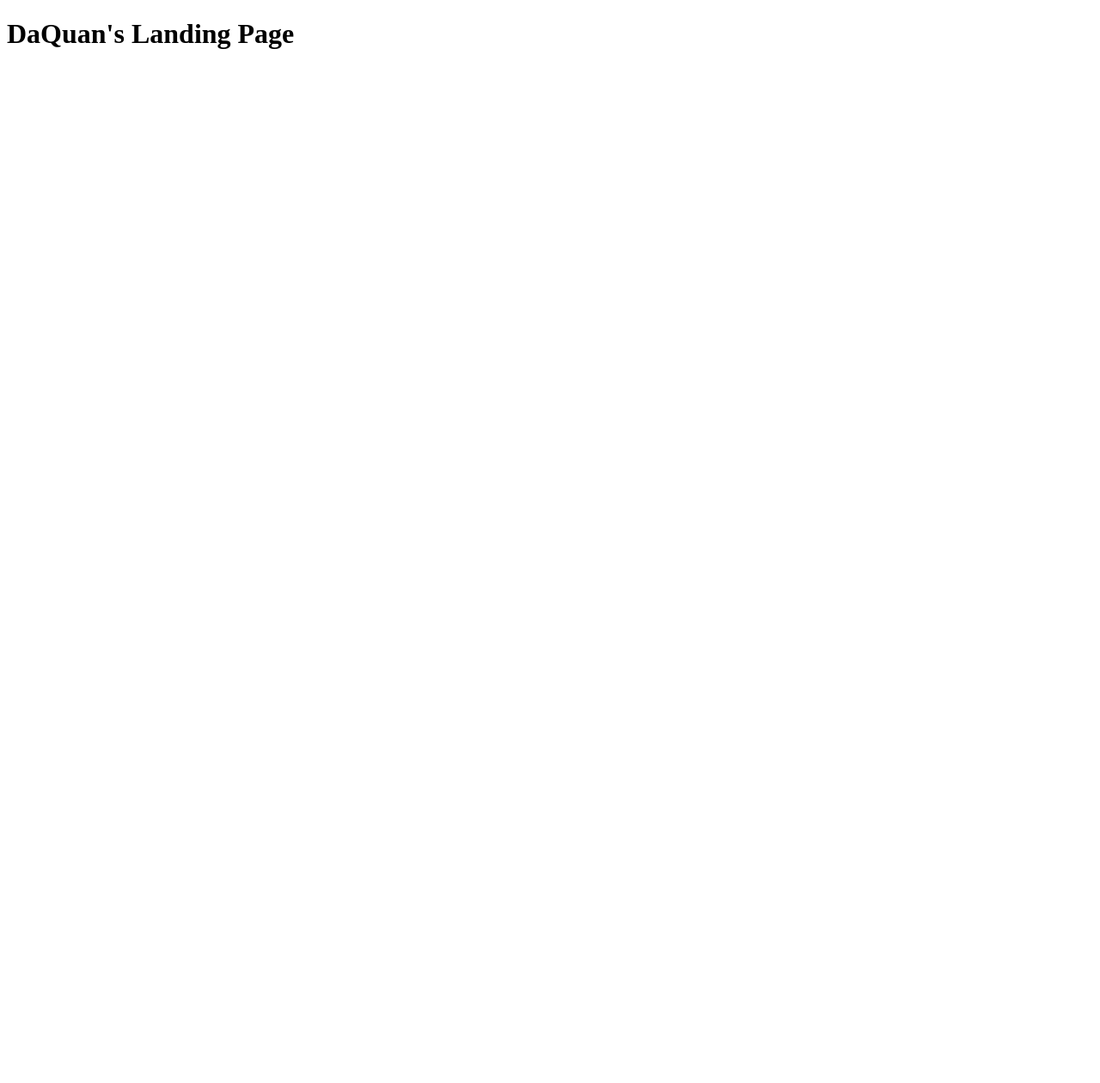
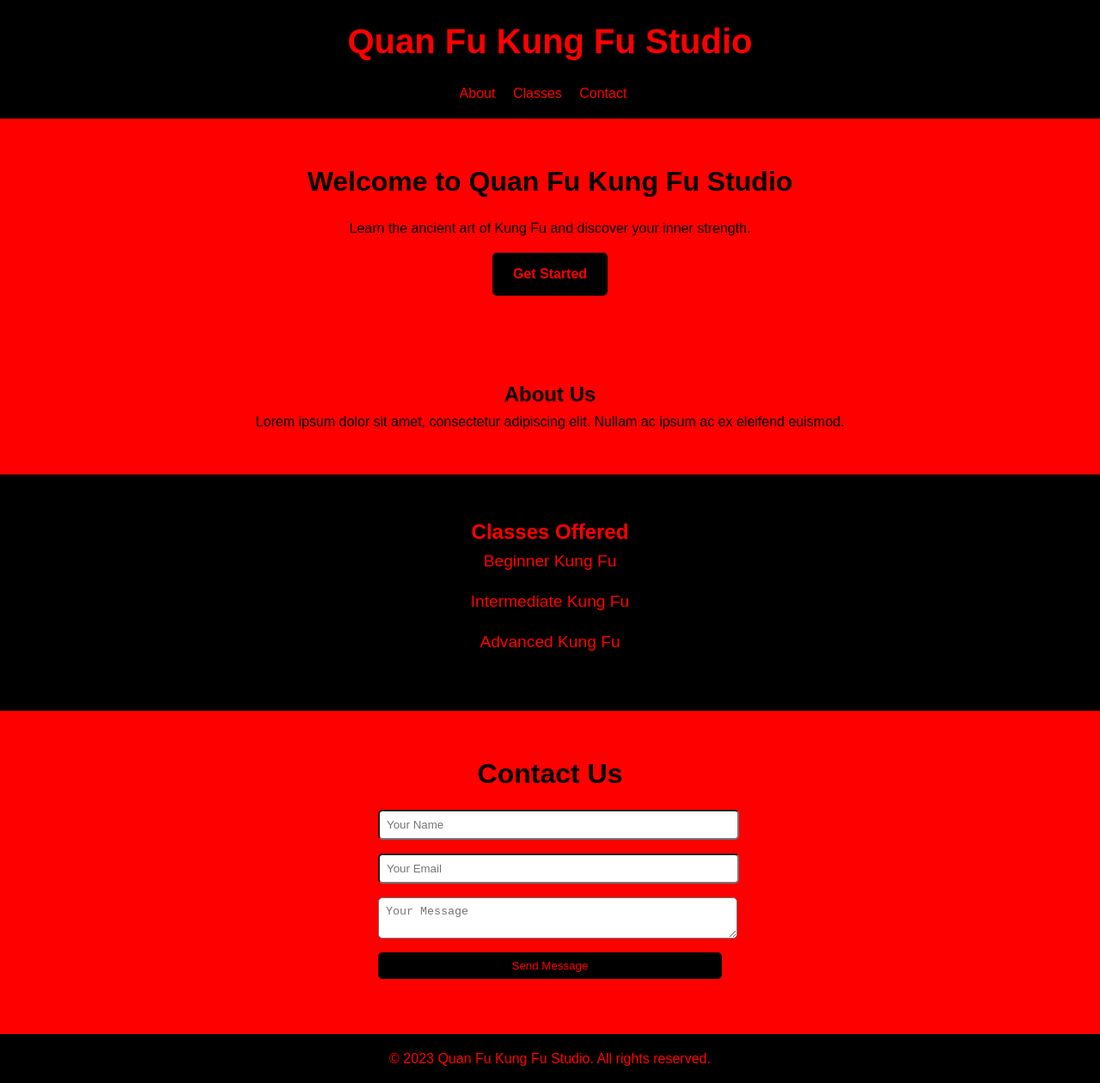
Before and after one commit to daquancartwright/deployment-lab, a website: page public/index.html in a window 1280 px wide. Shown: the whole page at 86% size. Before the commit the page ends 800 px from the top, so only its background shows below. Drawn offline with Linux system fonts and the light colour scheme.

Commit message:
html/css update 1

```diff
--- a/public/index.html
+++ b/public/index.html
@@ -1,12 +1,58 @@
 <!DOCTYPE html>
 <html lang="en">
 <head>
-    <meta charset="UTF-8">
-    <meta name="viewport" content="width=device-width, initial-scale=1.0">
-    <title>Document</title>
+  <meta charset="UTF-8">
+  <meta name="viewport" content="width=device-width, initial-scale=1.0">
+  <title>Quan Fu Kung Fu Studio</title>
+  <link rel="stylesheet" href="styles.css">
 </head>
 <body>
-    <h1>DaQuan's Landing Page</h1>
-
+  <header>
+    <h1>Quan Fu Kung Fu Studio</h1>
+    <nav>
+      <ul>
+        <li><a href="#about">About</a></li>
+        <li><a href="#classes">Classes</a></li>
+        <li><a href="#contact">Contact</a></li>
+      </ul>
+    </nav>
+  </header>
+  <section id="hero">
+    <div class="hero-content">
+      <h2>Welcome to Quan Fu Kung Fu Studio</h2>
+      <p>Learn the ancient art of Kung Fu and discover your inner strength.</p>
+      <a href="#contact" class="cta-btn">Get Started</a>
+    </div>
+  </section>
+  <section id="about">
+    <div class="about-content">
+      <h2>About Us</h2>
+      <p>Lorem ipsum dolor sit amet, consectetur adipiscing elit. Nullam ac ipsum ac ex eleifend euismod.</p>
+    </div>
+  </section>
+  <section id="classes">
+    <div class="classes-content">
+      <h2>Classes Offered</h2>
+      <ul>
+        <li>Beginner Kung Fu</li>
+        <li>Intermediate Kung Fu</li>
+        <li>Advanced Kung Fu</li>
+      </ul>
+    </div>
+  </section>
+  <section id="contact">
+    <div class="contact-content">
+      <h2>Contact Us</h2>
+      <form action="#" method="post">
+        <input type="text" name="name" placeholder="Your Name" required>
+        <input type="email" name="email" placeholder="Your Email" required>
+        <textarea name="message" placeholder="Your Message" required></textarea>
+        <button type="submit">Send Message</button>
+      </form>
+    </div>
+  </section>
+  <footer>
+    <p>&copy; 2023 Quan Fu Kung Fu Studio. All rights reserved.</p>
+  </footer>
 </body>
 </html>
--- a/public/styles.css
+++ b/public/styles.css
@@ -0,0 +1,132 @@
+/* Reset some default styles */
+body, h1, h2, h3, p, ul, li {
+    margin: 0;
+    padding: 0;
+  }
+
+  body {
+    font-family: 'Arial', sans-serif;
+    line-height: 1.6;
+  }
+
+  header {
+    background-color: black;
+    color: red;
+    padding: 1rem;
+    text-align: center;
+  }
+
+  header h1 {
+    font-size: 2.5rem;
+    margin-bottom: 1rem;
+    font-family: 'JapaneseFont', sans-serif;
+  }
+
+  nav ul {
+    list-style: none;
+  }
+
+  nav ul li {
+    display: inline;
+    margin-right: 1rem;
+  }
+
+  nav ul li a {
+    text-decoration: none;
+    color: red;
+  }
+
+  #hero {
+    background-color: red;
+    color: black;
+    padding: 3rem 1rem;
+    text-align: center;
+  }
+
+  .hero-content {
+    max-width: 600px;
+    margin: 0 auto;
+  }
+
+  .hero-content h2 {
+    font-size: 2rem;
+    margin-bottom: 1rem;
+    font-family: 'JapaneseFont', sans-serif;
+  }
+
+  .cta-btn {
+    display: inline-block;
+    background-color: black;
+    color: red;
+    padding: 0.75rem 1.5rem;
+    margin-top: 1rem;
+    text-decoration: none;
+    font-weight: bold;
+    border-radius: 5px;
+  }
+
+  #about {
+    background-color: red;
+    color: black;
+    padding: 3rem 1rem;
+    text-align: center;
+  }
+
+  #classes {
+    background-color: black;
+    color: red;
+    padding: 3rem 1rem;
+    text-align: center;
+  }
+
+  #classes ul {
+    list-style: none;
+  }
+
+  #classes ul li {
+    font-size: 1.2rem;
+    margin-bottom: 1rem;
+    font-family: 'JapaneseFont', sans-serif;
+  }
+
+  #contact {
+    background-color: red;
+    color: black;
+    padding: 3rem 1rem;
+    text-align: center;
+  }
+
+  .contact-content {
+    max-width: 400px;
+    margin: 0 auto;
+  }
+
+  .contact-content h2 {
+    font-size: 2rem;
+    margin-bottom: 1rem;
+    font-family: 'JapaneseFont', sans-serif;
+  }
+
+  .contact-content form input,
+  .contact-content form textarea,
+  .contact-content form button {
+    display: block;
+    width: 100%;
+    margin-bottom: 1rem;
+    padding: 0.5rem;
+    border-radius: 5px;
+  }
+
+  .contact-content form button {
+    background-color: black;
+    color: red;
+    border: none;
+    cursor: pointer;
+  }
+
+  footer {
+    background-color: black;
+    color: red;
+    padding: 1rem;
+    text-align: center;
+  }
```
